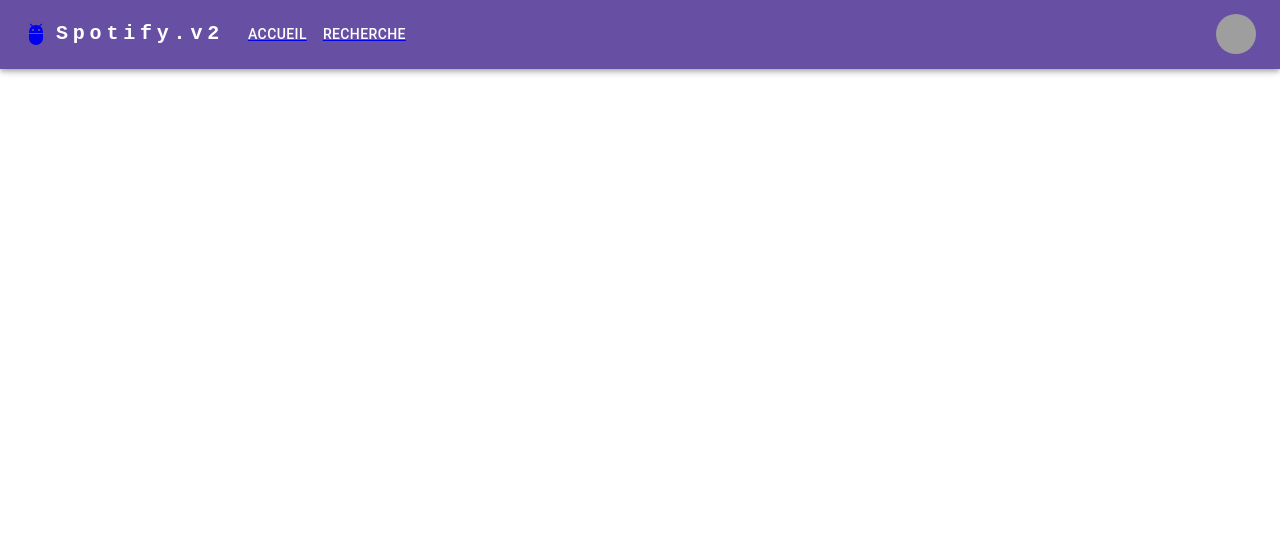
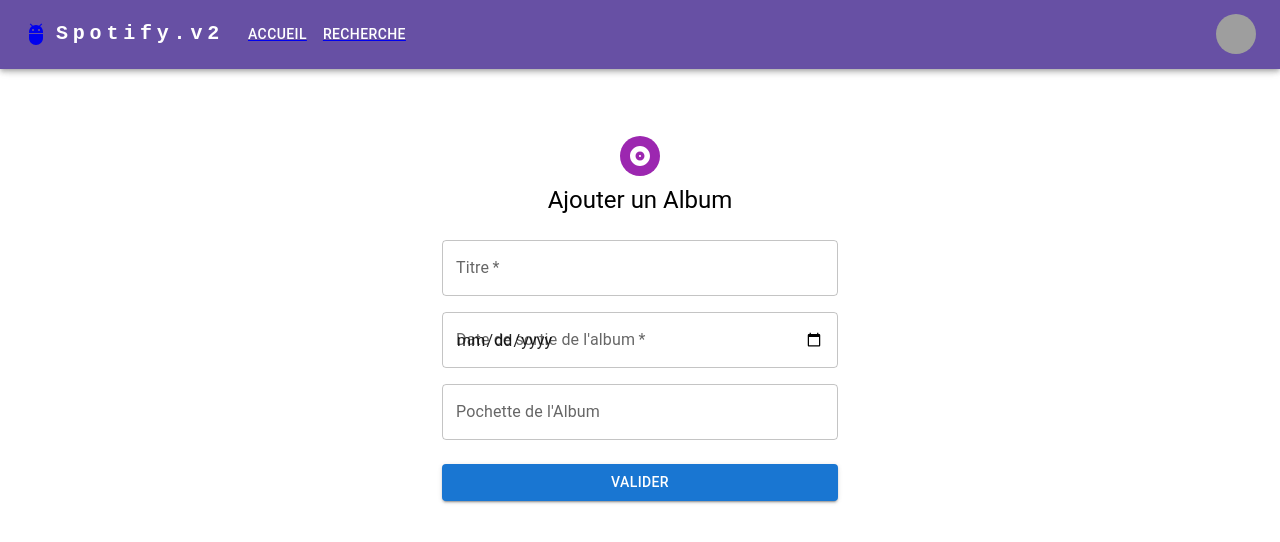
Before and after one commit to mmicastres/sae402-desoutter-pelissou, a React (Create React App) app in the folder reactmusique/: page /form-ajout-album in a window 1280 px wide. Shown: the top 542 px of the page. Built offline with nearby package versions, Linux system fonts and the light colour scheme; grey boxes are pictures that could not be loaded.

Commit message:
Connexion + Ajout Form Album

```diff
--- a/reactmusique/src/App.js
+++ b/reactmusique/src/App.js
@@ -9,12 +9,11 @@ import NavBar from './Views/NavBar';
 import ProfilView from './Views/ProfilView';
 import AlbumSpe from './Views/AlbumSpe';
 import Titres from './components/Titres';
-import FormIdent from './Views/FormInscript';
-import FormInscript from './Views/FormInscript';
 import Accueil from './Views/Accueil';
 import GestionCategorie from './Views/GestionCategories'
 import FormulaireIncription from './components/FormulaireInscription';
 import FormulaireConnexion from './components/FormulaireConnexion';
+import FormulaireAjoutAlbum from './components/FormulaireAjoutAlbum';
 import Recherche from './Views/Recherche';
 import PageTitre from './Views/PageTitre';
 import PageUtilisateur from './Views/PageUtilisateur';
@@ -37,6 +36,7 @@ function App() {
           <Route path="/categories" element={<GestionCategorie />} />
           <Route path="/album/:idAlbum/titre/:idTitre" element={<PageTitre />} />
           <Route path="/utilisateur/:pseudo" element={<PageUtilisateur />} />
+          <Route path="/form-ajout-album" element={<FormulaireAjoutAlbum/>}/>
         </Routes>
     </BrowserRouter>
     </div>
--- /dev/null
+++ b/reactmusique/src/Views/FormAjoutAlbum.js
@@ -0,0 +1,132 @@
+import * as React from "react";
+import Avatar from "@mui/material/Avatar";
+import Button from "@mui/material/Button";
+import CssBaseline from "@mui/material/CssBaseline";
+import TextField from "@mui/material/TextField";
+import Grid from "@mui/material/Grid";
+import Box from "@mui/material/Box";
+import AlbumIcon from '@mui/icons-material/Album';
+import Typography from "@mui/material/Typography";
+import Container from "@mui/material/Container";
+
+import { useState, useEffect } from 'react';
+
+
+import { Link } from "react-router-dom";
+
+import Albums from '../classes/Albums'
+
+
+
+
+export default function FormAjoutAlbum(props) {
+
+    const date = new Date();
+    let date_ajout = date.toJSON().slice(0,10);
+    let nom_categorie = "Rap";
+    let pseudo= "Poulet";
+
+    const [titre, setTitre] = useState("");
+    const [sortie_album, setSortie_album] = useState("");
+    const [pochette, setPochette] = useState("");
+
+
+    const HandleChangeTitre = (event) => setTitre(event.target.value);
+    const HandleChangeSortie_album = (event) => setSortie_album(event.target.value);
+    const HandleChangePochette = (event) => setPochette(event.target.value);
+
+
+    const handleSubmit = (event) => {
+        event.preventDefault();
+        let data = new Albums(titre, date_ajout, sortie_album,pochette,nom_categorie,pseudo);
+        console.log(titre);
+        console.log(date_ajout);
+        console.log(sortie_album);
+        console.log(pochette);
+        console.log(nom_categorie);
+        console.log(pseudo);
+
+        props.handler(data);
+
+
+
+    }
+
+
+
+
+
+    return (
+        <Container component="main" maxWidth="xs">
+            <Box
+                sx={{
+                    marginTop: 8,
+                    display: "flex",
+                    flexDirection: "column",
+                    alignItems: "center"
+                }}
+            >
+                <Avatar sx={{ m: 1, bgcolor: "secondary.main" }}>
+                    <AlbumIcon />
+                </Avatar>
+                <Typography component="h1" variant="h5">
+                    Ajouter un Album
+                </Typography>
+                <Box component="form" noValidate onSubmit={handleSubmit} sx={{ mt: 3 }}>
+                    <Grid container spacing={2}>
+                        <Grid item xs={12}>
+                            <TextField
+                                required
+                                fullWidth
+                                id="titre"
+                                label="Titre"
+                                name="titre"
+                                autoComplete="family-name"
+                                value={titre}
+                                onChange={HandleChangeTitre}
+                                onChangeText={setTitre}
+                            />
+                        </Grid>
+                        <Grid item xs={12}>
+                                <TextField
+                                    required
+                                    fullWidth
+                                    id="sortie_album"
+                                    label="Date de sortie de l'album"
+                                    name="sortie_album"
+                                    type="date"
+                                    autoComplete="esortie_album"
+                                    onChange={HandleChangeSortie_album}
+                                    onChangeText={setSortie_album}
+                                />
+                            </Grid>
+                            <Grid item xs={12}>
+                                <TextField
+                                    fullWidth
+                                    name="pochette"
+                                    label="Pochette de l'Album"
+                                    type="text"
+                                    id="pochette"
+                                    value={pochette}
+                                    onChange={HandleChangePochette}
+                                    onChangeText={setPochette}
+                                />
+                            </Grid>
+                        </Grid>
+                        {/* NE PAS METTRE LE LINK FAIT BUGGER OU ALORS PREVENT DEFAULT LE BUTTON */}
+                        {/* <Link to="/"> */}
+                        <Button
+                            type="button"
+                            fullWidth
+                            variant="contained"
+                            sx={{ mt: 3, mb: 2 }}
+                            onClick={handleSubmit}
+                        >
+                            Valider
+                        </Button>
+                        {/* </Link> */}
+                </Box>
+            </Box>
+        </Container>
+    );
+}
--- a/reactmusique/src/Views/FormConnexion.js
+++ b/reactmusique/src/Views/FormConnexion.js
@@ -33,14 +33,9 @@ export default function FormConnexion(props) {
 
   const handleSubmit = (event) => {
     event.preventDefault();
-    let data = new Utilisateurs(pseudo, mdp);
-    console.log(pseudo);
-    console.log(mdp);
-
+    let data = new Utilisateurs(pseudo,null, mdp);
     props.handler(data);
-
-
-
+    console.log(data);
   }
 
 
--- a/reactmusique/src/Views/NavBar.js
+++ b/reactmusique/src/Views/NavBar.js
@@ -190,7 +190,7 @@ function ResponsiveAppBar() {
 
 
               <MenuItem onClick={handleCloseUserMenu}>
-              <Link to={"/login"}>
+              <Link to={"/form-ajout-album"}>
                   <Typography textAlign="center">Profil</Typography>
               </Link>
               </MenuItem>
--- /dev/null
+++ b/reactmusique/src/classes/Albums.js
@@ -0,0 +1,31 @@
+export default class Albums {
+    constructor(titre,date_ajout, sortie_album, pochette, nom_categorie, pseudo, valide) {
+    this._titre = titre;
+    this._date_ajout = date_ajout;
+    this._sortie_album = sortie_album;
+    this._pochette = pochette;
+    this._nom_categorie = nom_categorie;
+    this._pseudo = pseudo;
+    this._valide = valide;
+    }
+
+
+    get titre() { return this._titre}
+    get date_ajout() { return this._date_ajout}
+    get sortie_album() { return this._sortie_album}
+    get pochette() { return this._pochette}
+    get nom_categorie() { return this._nom_categorie}
+    get pseudo() { return this._pseudo}
+    get valide() { return this._valide}
+    toJSON() {
+    return {
+    titre : this._titre,
+    date_ajout : this._date_ajout,
+    sortie_album : this._sortie_album,
+    pochette : this._pochette,
+    nom_categorie : this._nom_categorie,
+    pseudo : this._pseudo,
+    valide : this._valide
+    }
+    }
+   }
--- a/reactmusique/src/classes/Utilisateurs.js
+++ b/reactmusique/src/classes/Utilisateurs.js
@@ -1,4 +1,4 @@
-export default class Produit {
+export default class Utilisateurs {
     constructor(pseudo,mail, mdp) {
     this._pseudo = pseudo;
     this._mail = mail;
--- /dev/null
+++ b/reactmusique/src/components/FormulaireAjoutAlbum.js
@@ -0,0 +1,33 @@
+import FormAjoutAlbum from "../Views/FormAjoutAlbum"
+
+export default function FormulaireIncription(){
+
+    let handlerUtilisateur = (data) =>{
+        const url = `https://sae301.alwaysdata.net/api/albums`;
+
+
+        let myHeaders = new Headers();
+        myHeaders.append("Content-Type", "application/json");
+
+        const fetchOptions = {
+            method: "POST",
+            headers: myHeaders,
+            body: JSON.stringify(data.toJSON()) // les nvelles valeurs du produit
+        };
+
+        fetch(url, fetchOptions)
+        .then((response) => {
+            return response.json();
+        })
+        .then((dataJSON) => {
+            console.log(dataJSON);
+        })
+        .catch((error) => console.log(error));
+    };
+
+    return(
+        <div className="FormulaireConnexion">
+        <FormAjoutAlbum handler={handlerUtilisateur} ></FormAjoutAlbum>
+        </div>
+    )
+}
--- a/reactmusique/src/components/FormulaireConnexion.js
+++ b/reactmusique/src/components/FormulaireConnexion.js
@@ -8,10 +8,10 @@ export default function FormulaireConnexion() {
 
 
     let handlerUtilisateur = (data) => {
-        let pseudo = data.pseudo;
+        console.log(data.pseudo);
+        console.log(data.mdp);
 
-
-        const url = `https://sae301.alwaysdata.net/api/utilisateurs/${pseudo}`;
+        const url = `https://sae301.alwaysdata.net/api/connexion`;
 
         let myHeaders = new Headers();
         myHeaders.append("Content-Type", "application/json");
```
Also changed, not shown: reactmusique/src/components/SelectCategorie.js (added, +45 -0 lines).
